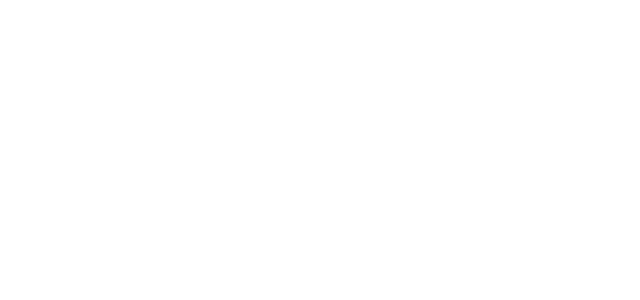
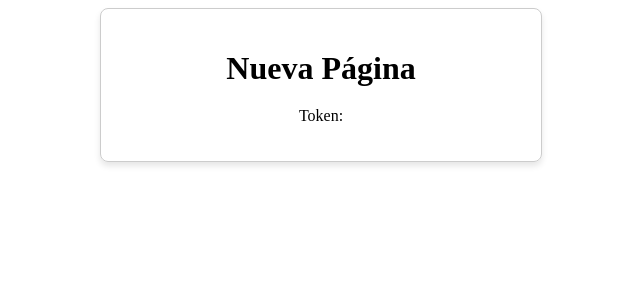
Before and after one commit to roo1202/Distributed-Agenda, a Nuxt app in the folder frontend/: page /init in a window 1280 px wide. Before the commit this address had no page. Shown: the top 300 px of the page, without its empty margins (319-959 px from the left). Built offline with nearby package versions, Linux system fonts and the light colour scheme.

Commit message:
feat: :sparkles: conexion with init page

```diff
--- a/frontend/pages/index.vue
+++ b/frontend/pages/index.vue
@@ -62,8 +62,8 @@ const handleLogin = async () => {
     const authToken = useCookie('auth_token');
     authToken.value = response.token;
 
-    // Redirigir al dashboard
-    await router.push('/');
+    // Redirigir a la nueva página con el token como parámetro de consulta
+    await router.push({ path: '/new-page', query: { token: response.token } });
   } catch (err) {
     // Manejar errores
     error.value = err?.data?.message || 'Error al iniciar sesión';
--- /dev/null
+++ b/frontend/pages/init.vue
@@ -0,0 +1,40 @@
+<template>
+    <div class="new-page">
+      <h1>Nueva Página</h1>
+      <p>Token: {{ token }}</p>
+    </div>
+  </template>
+
+  <script setup>
+  import { ref, onMounted } from 'vue';
+  import { useRoute } from 'vue-router';
+
+  const route = useRoute();
+  const token = ref('');
+
+  onMounted(() => {
+    if (route.query.token) {
+      token.value = route.query.token;
+    }
+  });
+  </script>
+
+  <style scoped>
+  .new-page {
+    max-width: 400px;
+    margin: 0 auto;
+    padding: 20px;
+    border: 1px solid #ccc;
+    border-radius: 8px;
+    box-shadow: 0 4px 6px rgba(0, 0, 0, 0.1);
+  }
+
+  h1 {
+    text-align: center;
+    margin-bottom: 20px;
+  }
+
+  p {
+    text-align: center;
+  }
+  </style>
```
